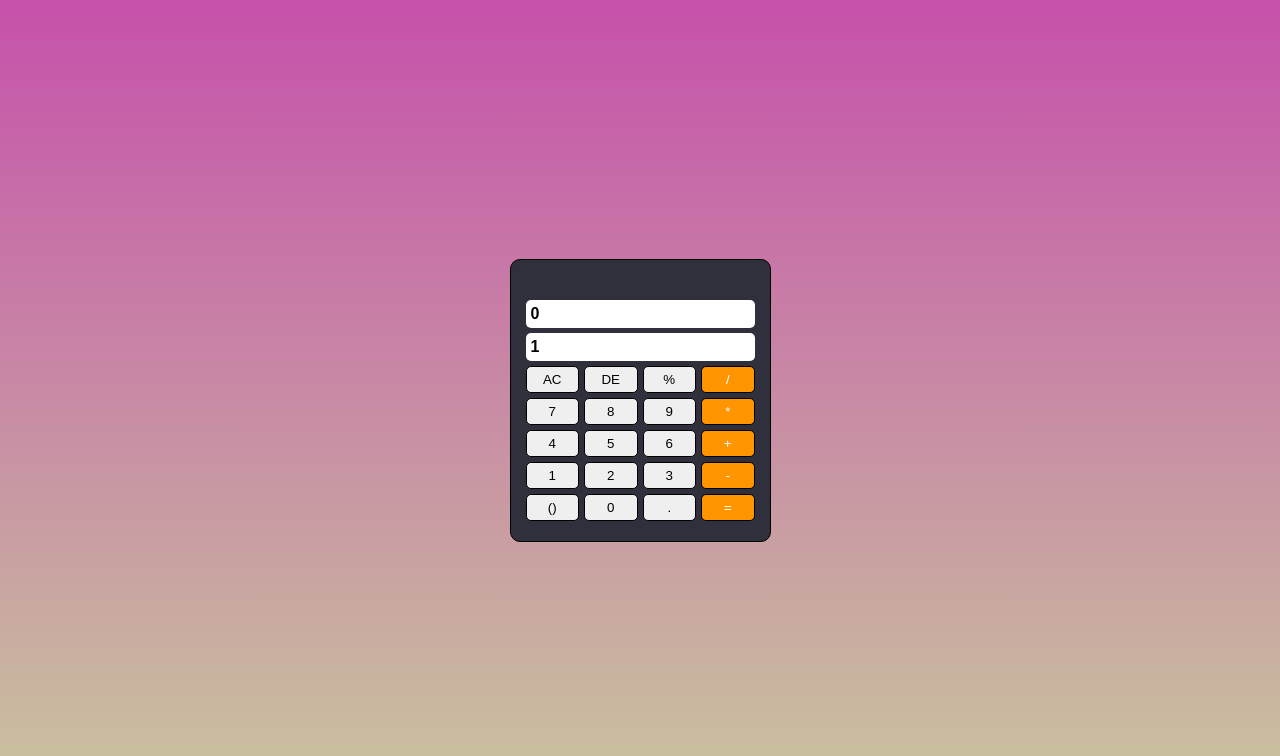
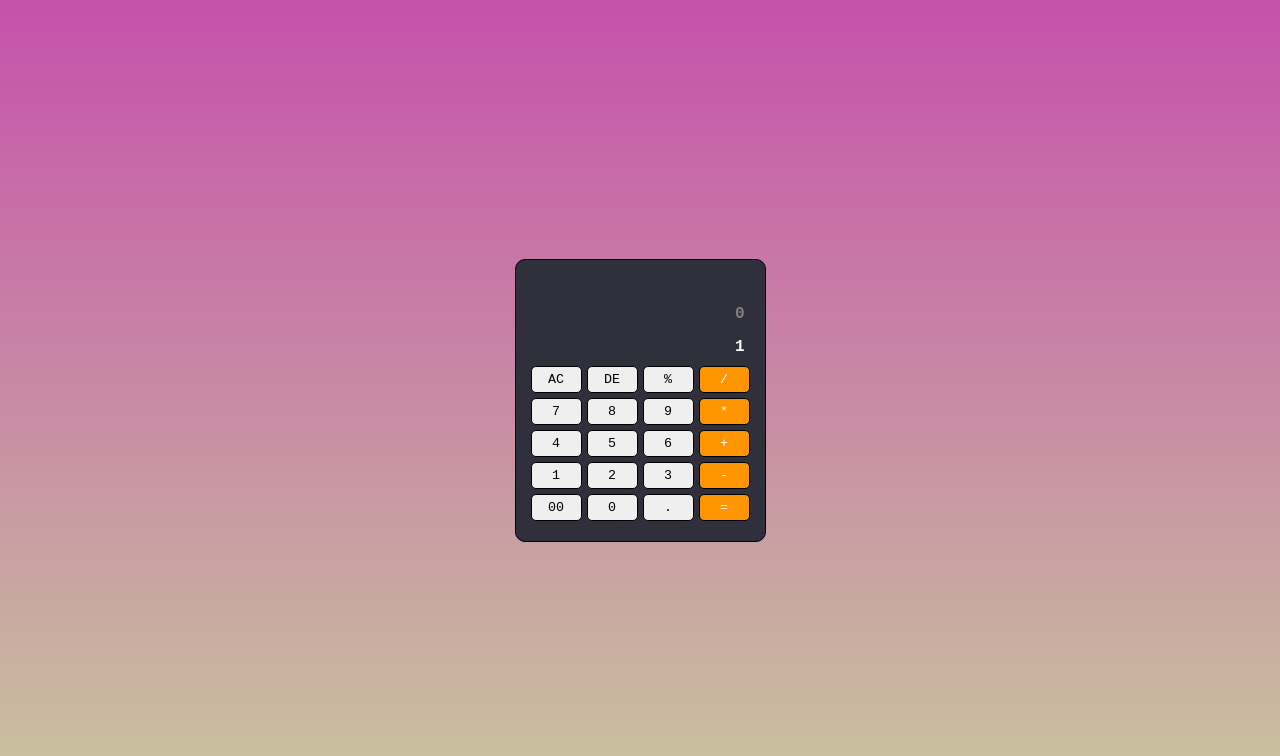
Before and after one commit to rickyyakobuskota23/calculator, a plain HTML site: page index.html in a window 1280 px wide. Drawn offline with Linux system fonts and the light colour scheme.

Commit message:
mengganti tombol dan display

```diff
--- a/index.html
+++ b/index.html
@@ -38,7 +38,7 @@
                 <input type="button" value="-" class="colored">
             </div>
             <div class="button-container">
-                <input type="button" value="()">
+                <input type="button" value="00">
                 <input type="button" value="0">
                 <input type="button" value=".">
                 <input type="button" value="=" class="colored">
--- a/style.css
+++ b/style.css
@@ -2,6 +2,7 @@
     margin: 0;
     padding: 0;
     box-sizing: border-box;
+    font-family: 'Courier New', Courier, monospace;
 }
 html {
     height: 100vh;
@@ -42,15 +43,23 @@ html body input {
     flex-direction: column;
     gap: 5px;
 }
-.text-display-below,
+.text-display-below {
+    flex: 1;
+        background-color: rgb(48, 48, 60);
+        color: white;
+        font-weight: 600;
+        font-size: medium;
+        border: none;
+        text-align: right;
+}
 .text-display-above {
     flex: 1;
-    background-color: white;
-    color: black;
+    background-color: rgb(48, 48, 60);
+    color: grey;
     font-weight: 600;
     font-size: medium;
     border: none;
-
+    text-align: right;
 }
 .colored {
     background-color: rgb(255, 149, 0);
```
